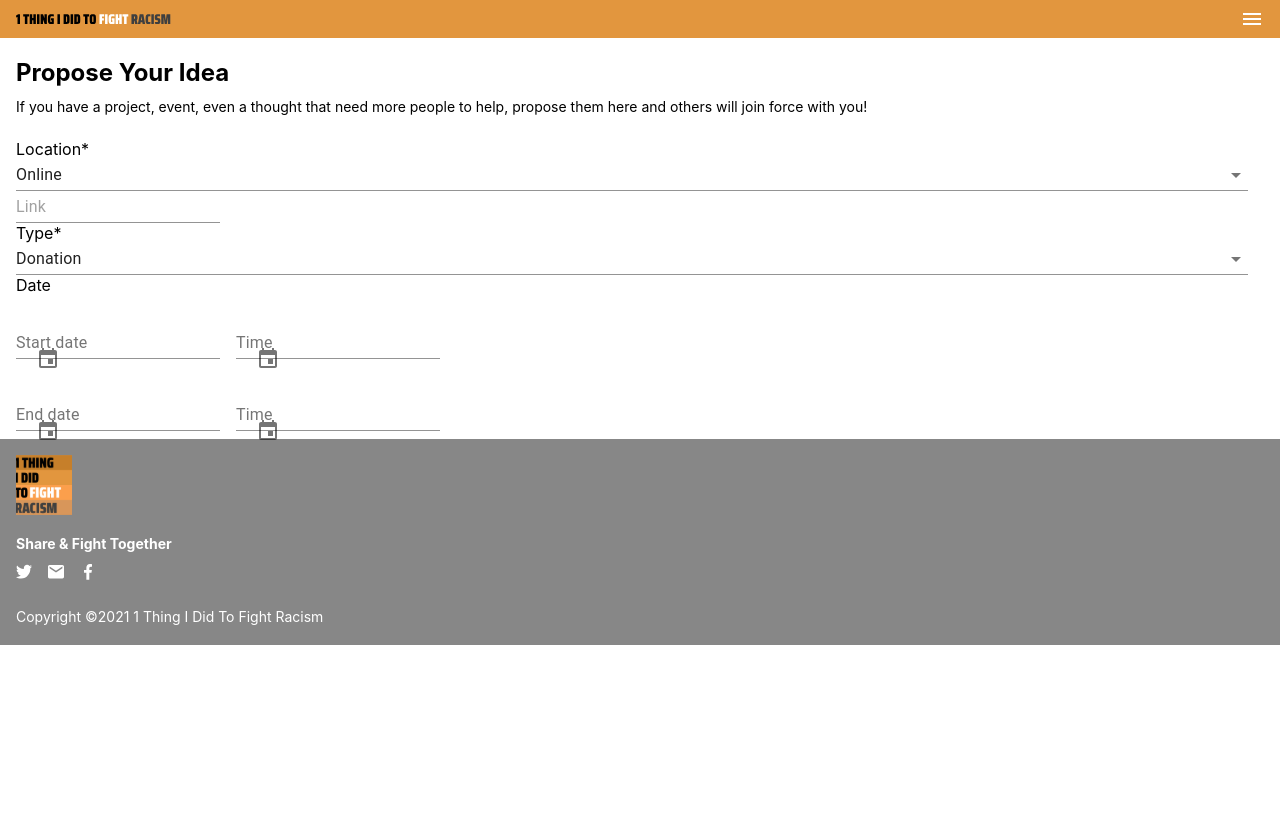
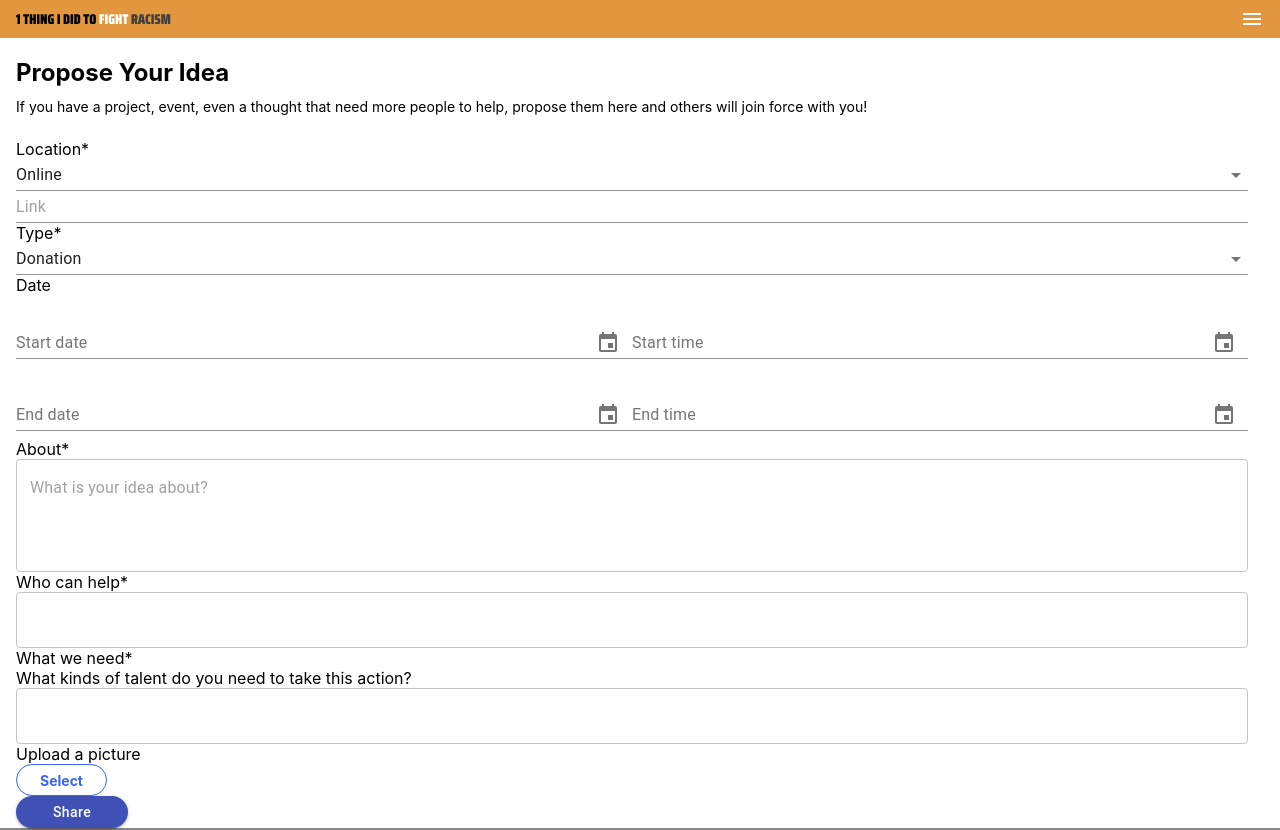
Before and after one commit to zizhouW/1thingagainstracism-frontend, a React (Create React App) app: page /propose in a window 1280 px wide. Shown: the top 830 px of the page. Before the commit the page ends 800 px from the top, so only its background shows below. Built offline with nearby package versions, Linux system fonts and the light colour scheme.

Commit message:
Propose project page mvp

```diff
--- a/src/api/upload.js
+++ b/src/api/upload.js
@@ -25,6 +25,12 @@ function uploadFile(url, file, callback) {
   })
 }
 
+function singleUpload(file, callback) {
+  getSignedUrl((result) => {
+    uploadFile(result.signed_url, file, callback);
+  });
+}
+
 function bulkUpload(files, callback) {
   const signedUrls = [];
   const uploaded = []; //list of file name that was uploaded successfully
@@ -40,10 +46,10 @@ function bulkUpload(files, callback) {
     }
 
     Promise.allSettled(uploads).then((result) => {
-      debugger;
+      // debugger;
       callback(uploaded);
     });
   });
 }
 
-export { bulkUpload };
+export { bulkUpload, singleUpload };
--- a/src/pages/home/Home.js
+++ b/src/pages/home/Home.js
@@ -5,7 +5,6 @@ import MButton from '../../components/m-button/MButton';
 import Popup from '../../components/pop-up/Popup';
 import Newsletter from '../../components/newsletter/Newsletter';
 import ShareAction from '../../components/share-action/ShareAction';
-import HomePng from './home.png';
 import WhatCan from './what-can-i-help-with.svg';
 import WhatPeople from './what-people-have-done.svg';
 import WhyShould from './why-should-i-act.svg';
--- a/src/pages/propose/Propose.js
+++ b/src/pages/propose/Propose.js
@@ -1,12 +1,14 @@
 import React, { useState } from 'react';
 import { NativeSelect, TextField } from '@material-ui/core';
 import DateFnsUtils from '@date-io/date-fns';
+import { singleUpload } from '../../api/upload';
 import {
   MuiPickersUtilsProvider,
   KeyboardTimePicker,
   KeyboardDatePicker,
 } from '@material-ui/pickers';
 import './Propose.scss';
+import MButton from '../../components/m-button/MButton';
 
 function Propose() {
   const [link, setLink] = useState('');
@@ -14,6 +16,19 @@ function Propose() {
   const [customType, setCustomType] = useState('');
   const [startDate, setStartDate] = useState(null);
   const [endDate, setEndDate] = useState(null);
+  const [about, setAbout] = useState('');
+  const [who, setWho] = useState('');
+  const [needs, setNeeds] = useState('');
+  const [image, setImage] = useState(null);
+
+  const imagesSelectedHandler = (e) => {
+    if (e.target.files.length > 1) {
+      alert('Please choose 1 image only');
+      return;
+    }
+    setImage(e.target.files[0]);
+  };
+
   return (
     <div className="propose">
       <h2 className="propose__title">Propose Your Idea</h2>
@@ -53,7 +68,7 @@ function Propose() {
       <div className="propose__section">
         <div className="propose__section__title">Date</div>
         <MuiPickersUtilsProvider utils={DateFnsUtils}>
-          <div>
+          <div className="date-time-picker">
             <KeyboardDatePicker
               margin="normal"
               label="Start date"
@@ -67,7 +82,7 @@ function Propose() {
             />
             <KeyboardTimePicker
               margin="normal"
-              label="Time"
+              label="Start time"
               value={startDate}
               onChange={(date) => setStartDate(date)}
               KeyboardButtonProps={{
@@ -75,7 +90,7 @@ function Propose() {
               }}
             />
           </div>
-          <div>
+          <div className="date-time-picker">
             <KeyboardDatePicker
               margin="normal"
               label="End date"
@@ -89,7 +104,7 @@ function Propose() {
             />
             <KeyboardTimePicker
               margin="normal"
-              label="Time"
+              label="End time"
               value={endDate}
               onChange={(date) => setEndDate(date)}
               KeyboardButtonProps={{
@@ -99,6 +114,49 @@ function Propose() {
           </div>
         </MuiPickersUtilsProvider>
       </div>
+      <div className="propose__section">
+        <div className="propose__section__title">
+          About<span className="propose__section__title__required">*</span>
+        </div>
+        <TextField
+          placeholder="What is your idea about?"
+          multiline
+          variant="outlined"
+          rows={4}
+          value={about}
+          onChange={(e) => setAbout(e.target.value.slice(0, 500))}
+        />
+      </div>
+      <div className="propose__section">
+        <div className="propose__section__title">
+          Who can help<span className="propose__section__title__required">*</span>
+        </div>
+        <TextField
+          variant="outlined"
+          value={who}
+          onChange={(e) => setWho(e.target.value.slice(0, 500))}
+        />
+      </div>
+      <div className="propose__section">
+        <div className="propose__section__title">
+          What we need<span className="propose__section__title__required">*</span>
+        </div>
+        <div>What kinds of talent do you need to take this action?</div>
+        <TextField
+          variant="outlined"
+          value={needs}
+          onChange={(e) => setNeeds(e.target.value.slice(0, 500))}
+        />
+      </div>
+      <div className="propose__section">
+        <div className="propose__section__title">Upload a picture</div>
+        {image && (
+          <img className="project-preview-image" src={URL.createObjectURL(image)} alt="project-preview" />
+        )}
+        <label htmlFor="project-image-upload"><div className="fake-button">Select</div></label>
+        <input type="file" id="project-image-upload" name="image-upload" multiple onChange={imagesSelectedHandler} accept="image/*" />
+      </div>
+      <MButton className="propose__share" variant="contained" color="primary">Share</MButton>
     </div>
   );
 }
--- a/src/pages/propose/Propose.scss
+++ b/src/pages/propose/Propose.scss
@@ -21,9 +21,56 @@
 
     .MuiInputBase-root.MuiInput-root {
       display: block;
-      &, .MuiNativeSelect-root.MuiNativeSelect-select.MuiInputBase-input.MuiInput-input {
-        width: calc(100% - 16px);
+      width: calc(100% - 16px);
+    }
+
+    .MuiFormControl-root.MuiTextField-root > .MuiInputBase-root.MuiInput-root {
+      width: 100%;
+    }
+
+    .date-time-picker {
+      display: flex;
+      .MuiFormControl-root.MuiTextField-root {
+        width: calc(50% - 8px);
+      }
+      .MuiInputBase-root {
+        width: 100%;
+
+        .MuiButtonBase-root {
+          position: absolute;
+          right: 0;
+          bottom: -8px;
+        }
       }
     }
+
+    .MuiFormControl-root.MuiTextField-root {
+      width: calc(100% - 16px);
+    }
+
+    > input {
+      opacity: 0;
+      position: absolute;
+      z-index: -1;
+    }
+
+    .fake-button {
+      border: 1px solid #3864F9;
+      box-sizing: border-box;
+      border-radius: 24px;
+      width: 91px;
+      height: 32px;
+      color: #3864F9;
+      display: flex;
+      align-items: center;
+      justify-content: center;
+      font-size: 14px;
+      font-weight: bold;
+      cursor: pointer;
+    }
+  }
+
+  > .m-button {
+    width: 112px;
   }
 }
```
